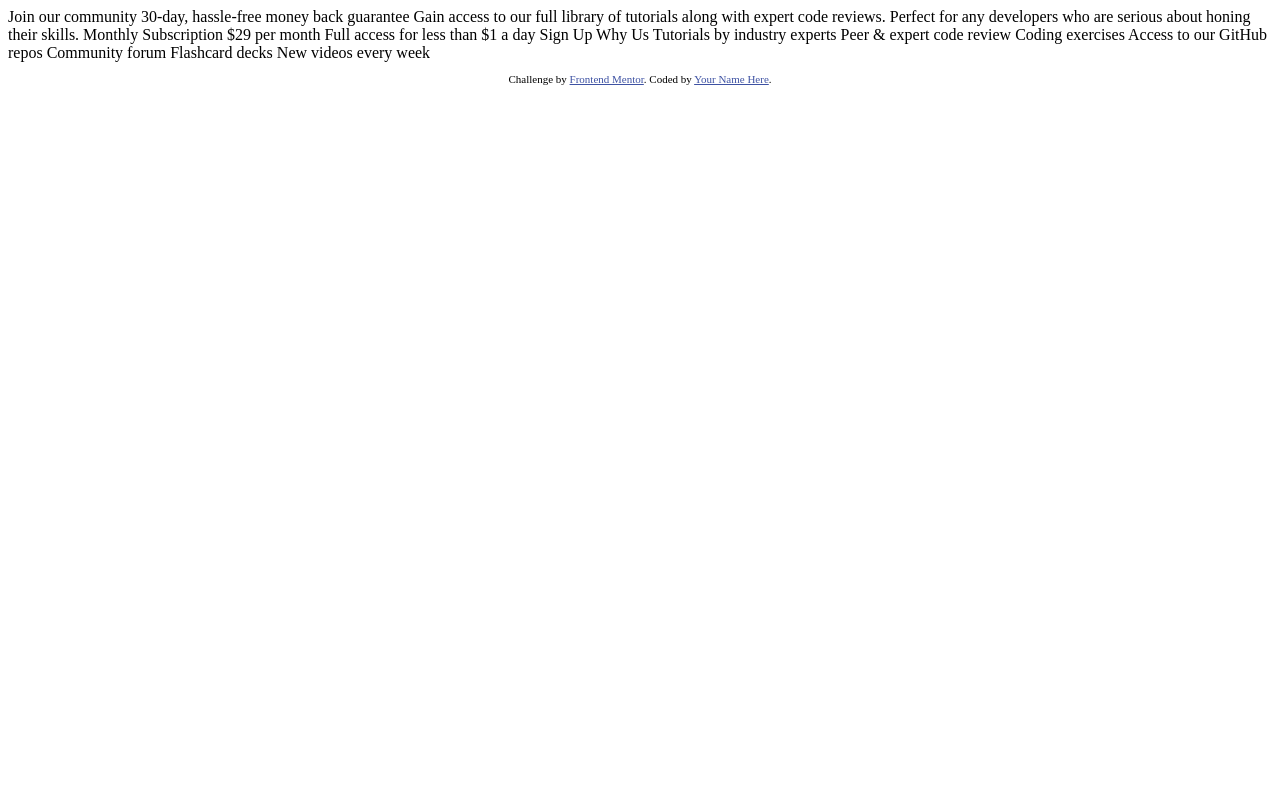
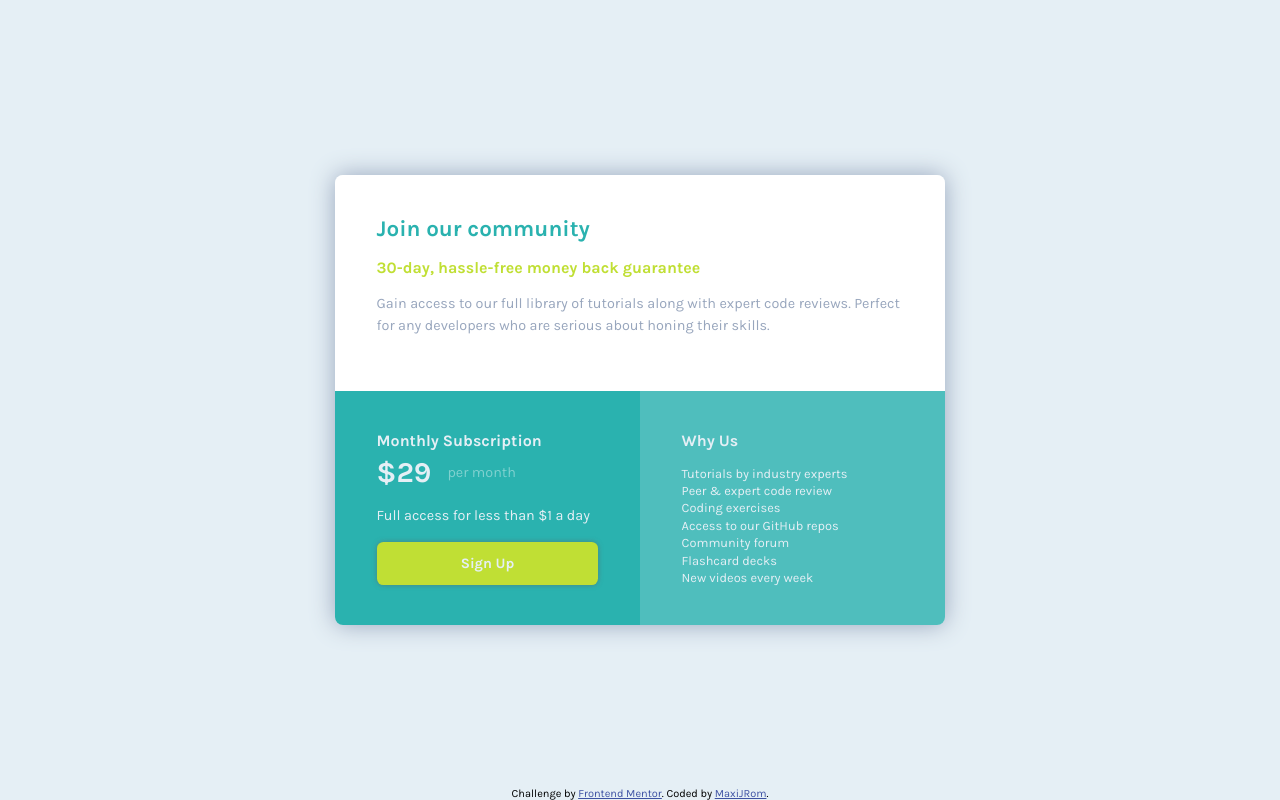
Before and after one commit to MaxiJRom/10-single-price-grid-component-master, a plain HTML site: page index.html in a window 1280 px wide. Drawn offline with Linux system fonts and the light colour scheme.

Commit message:
terminado
terminado

```diff
--- a/index.html
+++ b/index.html
@@ -1,50 +1,75 @@
 <!DOCTYPE html>
 <html lang="en">
+
 <head>
   <meta charset="UTF-8">
-  <meta name="viewport" content="width=device-width, initial-scale=1.0"> <!-- displays site properly based on user's device -->
-
+  <meta name="viewport" content="width=device-width, initial-scale=1.0">
+  <link rel="preconnect" href="https://fonts.googleapis.com">
+  <link rel="preconnect" href="https://fonts.gstatic.com" crossorigin>
+  <link href="https://fonts.googleapis.com/css2?family=Karla:wght@400;700&display=swap" rel="stylesheet">
+  <link rel="stylesheet" href="style.css">
   <link rel="icon" type="image/png" sizes="32x32" href="./images/favicon-32x32.png">
 
   <title>Frontend Mentor | Single Price Grid Component</title>
 
-  <!-- Feel free to remove these styles or customise in your own stylesheet 👍 -->
-  <style>
-    .attribution { font-size: 11px; text-align: center; }
-    .attribution a { color: hsl(228, 45%, 44%); }
-  </style>
 </head>
+
 <body>
-  Join our community
 
-  30-day, hassle-free money back guarantee
+  <main class="bg-gray">
 
-  Gain access to our full library of tutorials along with expert code reviews.
-  Perfect for any developers who are serious about honing their skills.
+    <section class="container">
 
-  Monthly Subscription
+      <div class="box bg-white">
+        <h1 class="cyan bold"> Join our community</h1>
+        <h2 class="yellow bold"> 30-day, hassle-free money back guarantee</h2>
+        <p class="blue regular"> Gain access to our full library of tutorials along with expert code reviews.
+          Perfect for any developers who are serious about honing their skills.
+        </p>
+      </div>
 
-  &dollar;29 per month
 
-  Full access for less than &dollar;1 a day
+      <div class="box bg-cyan">
+        <h2 class="gray bold"> Monthly Subscription</h2>
+        <h3 class="gray bold"> &dollar;29 <span class="regular gray"> per month</span></h3>
 
-  Sign Up
+        <p class="gray regular"> Full access for less than &dollar;1 a day</p>
+        <a class="gray bold bg-yellow" href="#"> Sign Up</a>
+      </div>
 
-  Why Us
 
-  Tutorials by industry experts
-  Peer &amp; expert code review
-  Coding exercises
-  Access to our GitHub repos
-  Community forum
-  Flashcard decks
-  New videos every week
+
+      <div class="box bg-blue">
+        <h2 class="gray bold"> Why Us</h2>
+        <ul class="gray regular">
+          <li>Tutorials by industry experts
+          </li>
+          <li>Peer &amp; expert code review
+          </li>
+          <li>Coding exercises
+          </li>
+          <li>Access to our GitHub repos
+          </li>
+          <li>Community forum
+          </li>
+          <li>Flashcard decks
+          </li>
+          <li>New videos every week
+          </li>
+        </ul>
+
+      </div>
+
+    </section>
+
+  </main>
 
   <footer>
     <p class="attribution">
       Challenge by <a href="https://www.frontendmentor.io?ref=challenge" target="_blank">Frontend Mentor</a>.
-      Coded by <a href="#">Your Name Here</a>.
+      Coded by <a href="https://www.frontendmentor.io/profile/MaxiJRom">MaxiJRom</a>.
     </p>
   </footer>
 </body>
+
 </html>
--- /dev/null
+++ b/style.css
@@ -0,0 +1,215 @@
+/* ============= General Styles ================= */
+* {
+    margin: 0;
+    padding: 0;
+    box-sizing: border-box;
+}
+
+/* ============= Typography ================= */
+html {
+    font-size: 16px;
+    font-family: 'Karla', sans-serif;
+}
+
+.regular {
+    font-weight: 400;
+}
+
+.bold {
+    font-weight: 700;
+}
+
+.cyan {
+    color: var(--cyan);
+}
+
+.yellow {
+    color: var(--yellow);
+}
+
+.gray {
+    color: var(--gray);
+}
+
+.blue {
+    color: var(--blue);
+}
+
+h1 {
+    font-size: 1.4rem;
+}
+
+h2 {
+    font-size: 1rem;
+}
+
+/* ============= Colors ================= */
+
+:root {
+    --cyan: hsl(179, 62%, 43%);
+    --yellow: hsl(71, 73%, 54%);
+    --gray: hsl(204, 43%, 93%);
+    --blue: hsl(218, 22%, 67%);
+    --white: hsl(100, 100%, 100%);
+}
+
+
+/* ============= Layout ================= */
+body {
+    position: relative;
+}
+
+main {
+    min-height: 100vh;
+    display: flex;
+    align-items: center;
+    justify-content: center;
+}
+
+
+.container {
+    display: flex;
+    flex-direction: column;
+}
+
+.box {
+    flex: 1 0 250px;
+}
+
+
+@media (min-width: 460px) {
+    .container {
+        display: grid;
+        grid-template-columns: 1fr 1fr;
+    }
+
+    .box:first-child {
+        grid-column: 1/-1;
+    }
+}
+
+.box {
+    display: flex;
+    flex-direction: column;
+    justify-content: space-between;
+}
+
+.bg-cyan h3 {
+    display: flex;
+    align-items: center;
+}
+
+ul {
+    display: flex;
+    flex-direction: column;
+    justify-content: space-between;
+}
+
+/* ============= Component Styles ================= */
+
+.container {
+    margin: 1.5rem 1rem;
+    max-width: 610px;
+    min-height: 450px;
+}
+
+/* -------------------------------------------------- */
+
+.bg-white {
+    background-color: var(--white);
+}
+
+.bg-white h2 {
+    margin: 1rem 0;
+}
+
+.bg-white>p {
+    font-size: 0.9rem;
+    line-height: 1.5;
+    flex: 1;
+}
+
+/* -------------------------------------------- */
+.bg-cyan {
+    background-color: var(--cyan);
+}
+
+.bg-cyan h3 {
+    font-size: 1.8rem;
+}
+
+.bg-cyan span {
+    margin-left: 1rem;
+    font-size: .9rem;
+    color: rgba(255, 255, 255, .4);
+}
+
+.bg-cyan p {
+    font-size: 0.9rem;
+    margin:10px 0;
+    line-height: 1.2rem;
+}
+
+.bg-cyan a {
+    font-size: 0.9rem;
+    text-decoration: none;
+    text-align: center;
+    padding: .8rem 0;
+    border-radius: .4rem;
+    transition: background-color ease .3s;
+    box-shadow: 0 0 5px rgba(100, 100, 100, .6);
+}
+
+.bg-cyan a:hover {
+    background-color: hsl(61, 96%, 40%);
+}
+
+/* -------------------------------------------- */
+
+.bg-blue {
+    background-color: hsla(179, 62%, 43%, 0.8);
+}
+
+.bg-blue ul {
+    list-style: none;
+    margin-top: 1rem;
+    flex: 1;
+    font-size: 0.8rem;
+}
+
+/* -------------------------------------------- */
+
+.container {
+    box-shadow: 0 0 25px var(--blue);
+    border-radius: .5rem;
+    overflow: hidden;
+}
+
+.bg-yellow {
+    background-color: var(--yellow);
+}
+
+.box {
+    padding: min(2.5rem, 8vh) min(2.6rem, 5vw);
+}
+
+
+.bg-gray {
+    background-color: var(--gray);
+}
+
+
+
+
+.attribution {
+    font-size: 11px;
+    text-align: center;
+    position: absolute;
+    bottom: 0;
+    right: 0;
+    left: 0;
+}
+
+.attribution a {
+    color: hsl(228, 45%, 44%);
+}
```
Also changed, not shown: design/desktop-preview.jpg (deleted), 3 other files.
